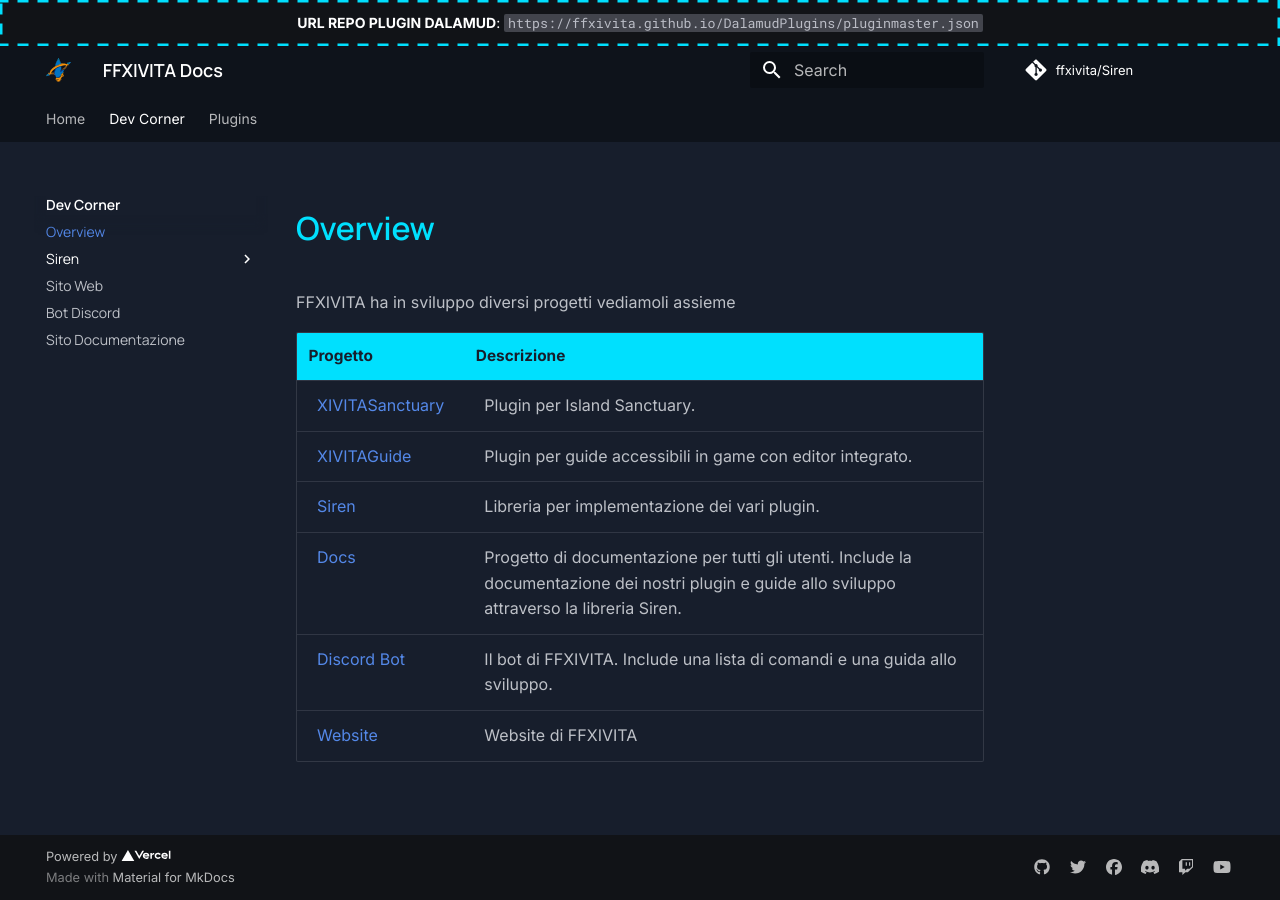
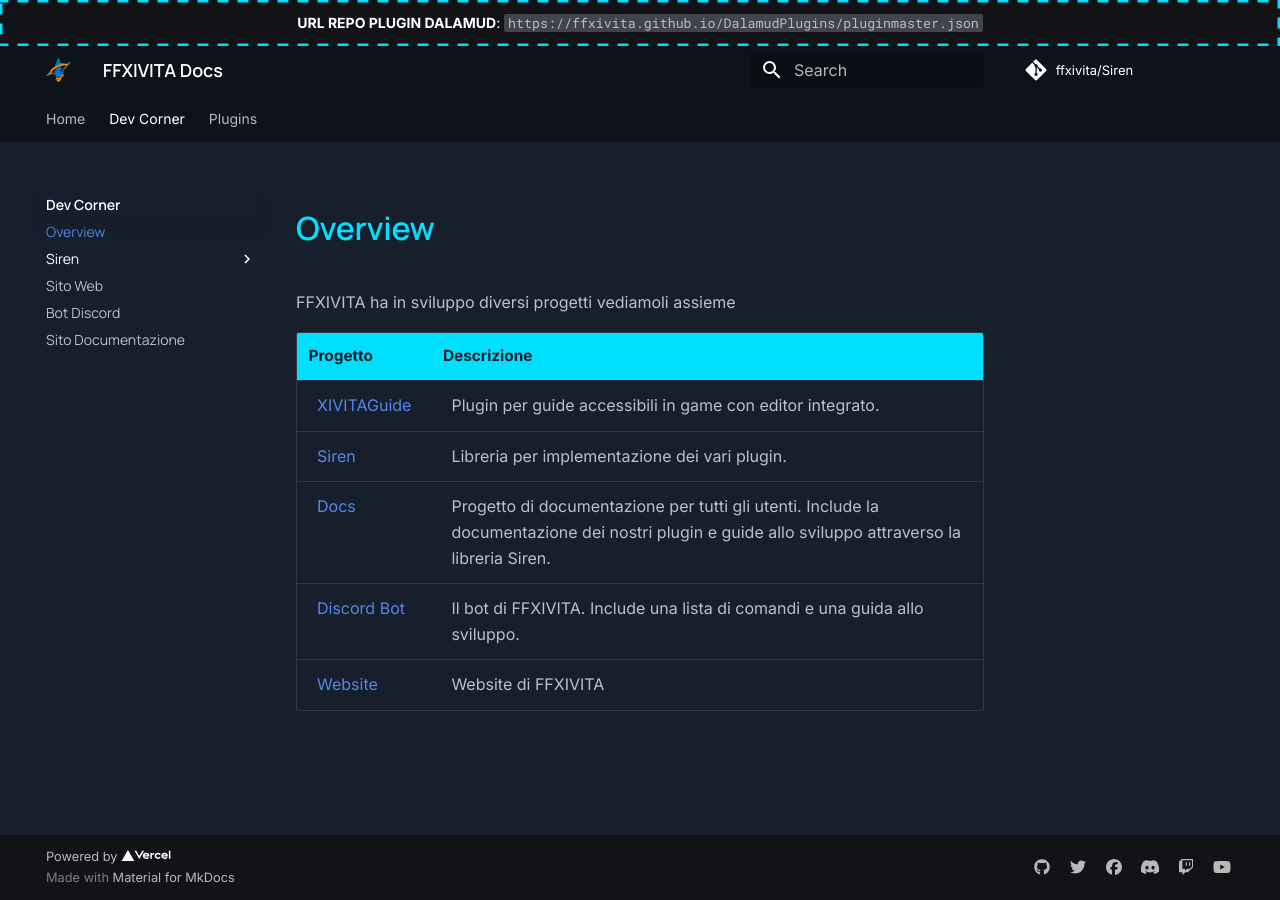
Before and after one commit to ffxivita/docs, an MkDocs documentation site: the page built from docs/dev-corner/index.md, in a window 1280 px wide. Built offline with MkDocs 1.6.1 and Material for MkDocs 9.7.7, drawn with Linux system fonts in a browser that asks for light colours; comment, search, counter and statistics services are not loaded.

Commit message:
Update index.md

```diff
--- a/docs/dev-corner/index.md
+++ b/docs/dev-corner/index.md
@@ -11,7 +11,6 @@ FFXIVITA ha in sviluppo diversi progetti vediamoli assieme
 
 | Progetto                                                                   | Descrizione                                                                                                                                      |
 |:---------------------------------------------------------------------------|:-------------------------------------------------------------------------------------------------------------------------------------------------|
-| [XIVITASanctuary](https://github.com/ffxivita/XIVITASanctuary){target=new} | Plugin per Island Sanctuary.                                                                                                                     |
 | [XIVITAGuide](https://github.com/ffxivita/XIVITAGuide){target=new}         | Plugin per guide accessibili in game con editor integrato.                                                                                       |
 | [Siren](https://github.com/ffxivita/Siren){target=new}                     | Libreria per implementazione dei vari plugin.                                                                                                    |
 | [Docs](docs.md)                                                            | Progetto di documentazione per tutti gli utenti. Include la documentazione dei nostri plugin e guide allo sviluppo attraverso la libreria Siren. |
```
